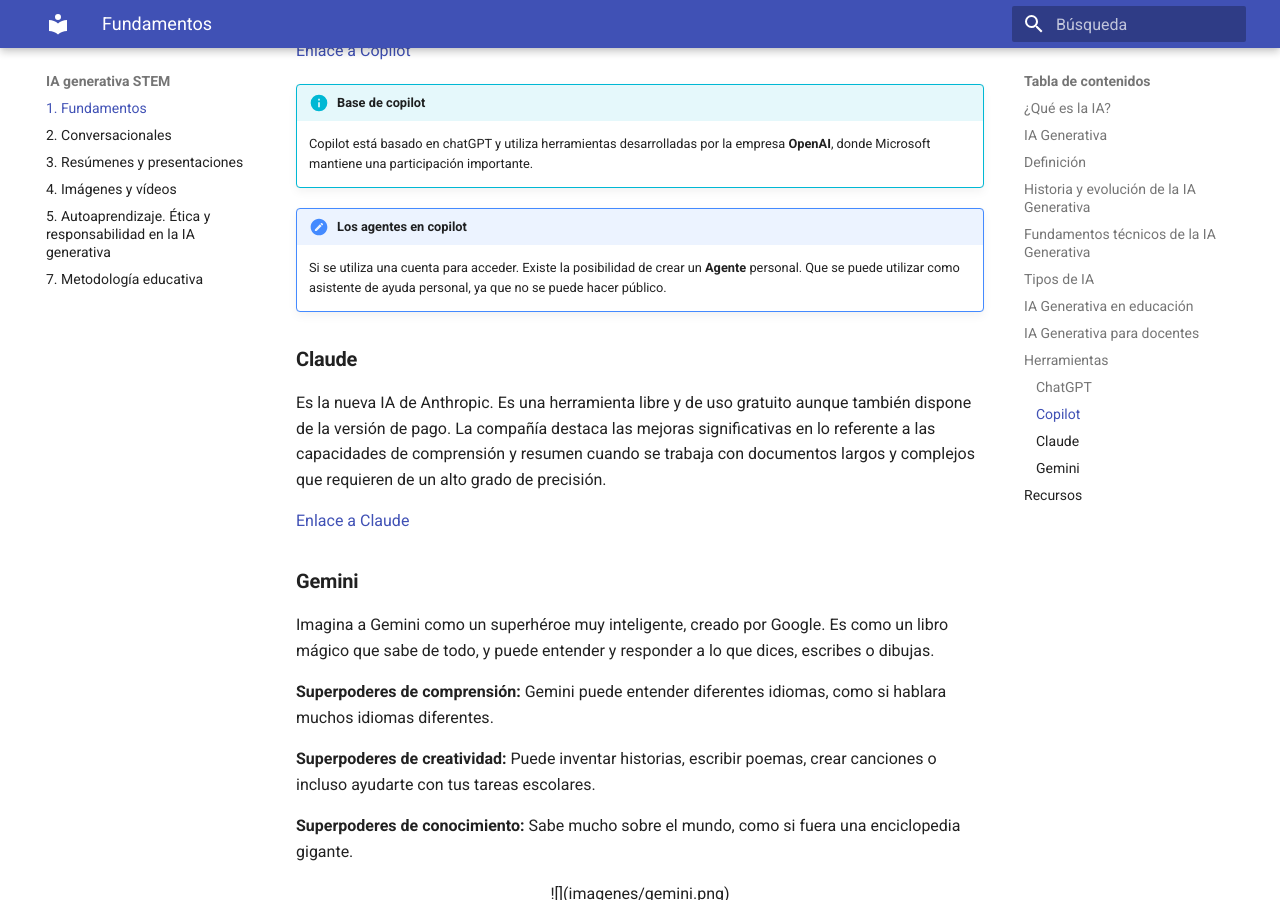
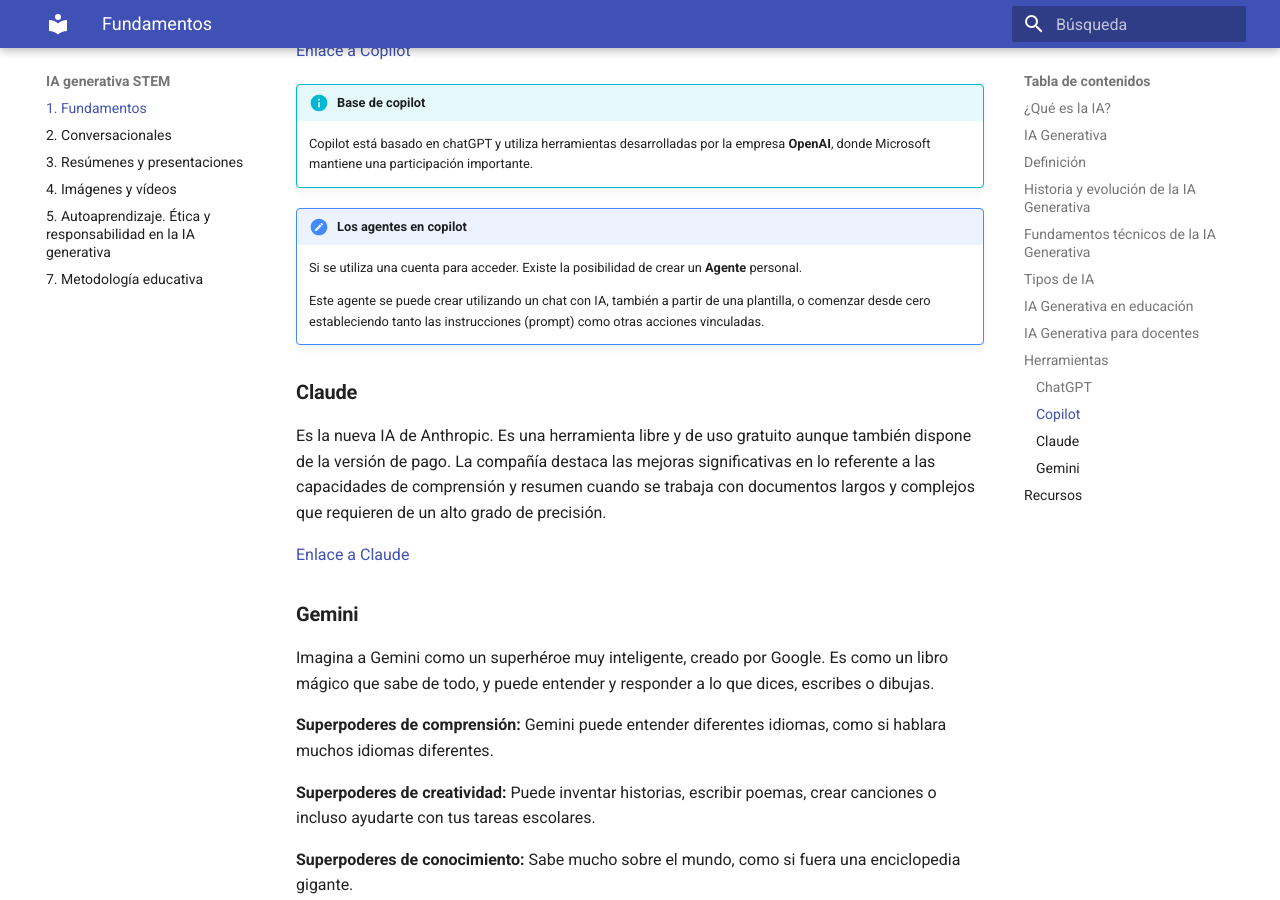
Before and after one commit to Formacion-RM/IAgenerativaSTEM, an MkDocs documentation site: the page built from docs/index.md, in a window 1280 px wide and 900 px high, scrolled down 7188 px. Built offline with MkDocs 1.6.1 and Material for MkDocs 9.7.7, drawn with Linux system fonts in a browser that asks for light colours.

Commit message:
ligera modificación sobre copilot

```diff
--- a/docs/index.md
+++ b/docs/index.md
@@ -165,7 +165,9 @@
 
 !!! alert "Los agentes en copilot"
 
-    Si se utiliza una cuenta para acceder. Existe la posibilidad de crear un **Agente** personal. Que se puede utilizar como asistente de ayuda personal, ya que no se puede hacer público.
+    Si se utiliza una cuenta para acceder. Existe la posibilidad de crear un **Agente** personal.
+
+    Este agente se puede crear utilizando un chat con IA, también a partir de una plantilla, o comenzar desde cero estableciendo tanto las instrucciones (prompt) como otras acciones vinculadas.
 
 
 ### **Claude**
```
